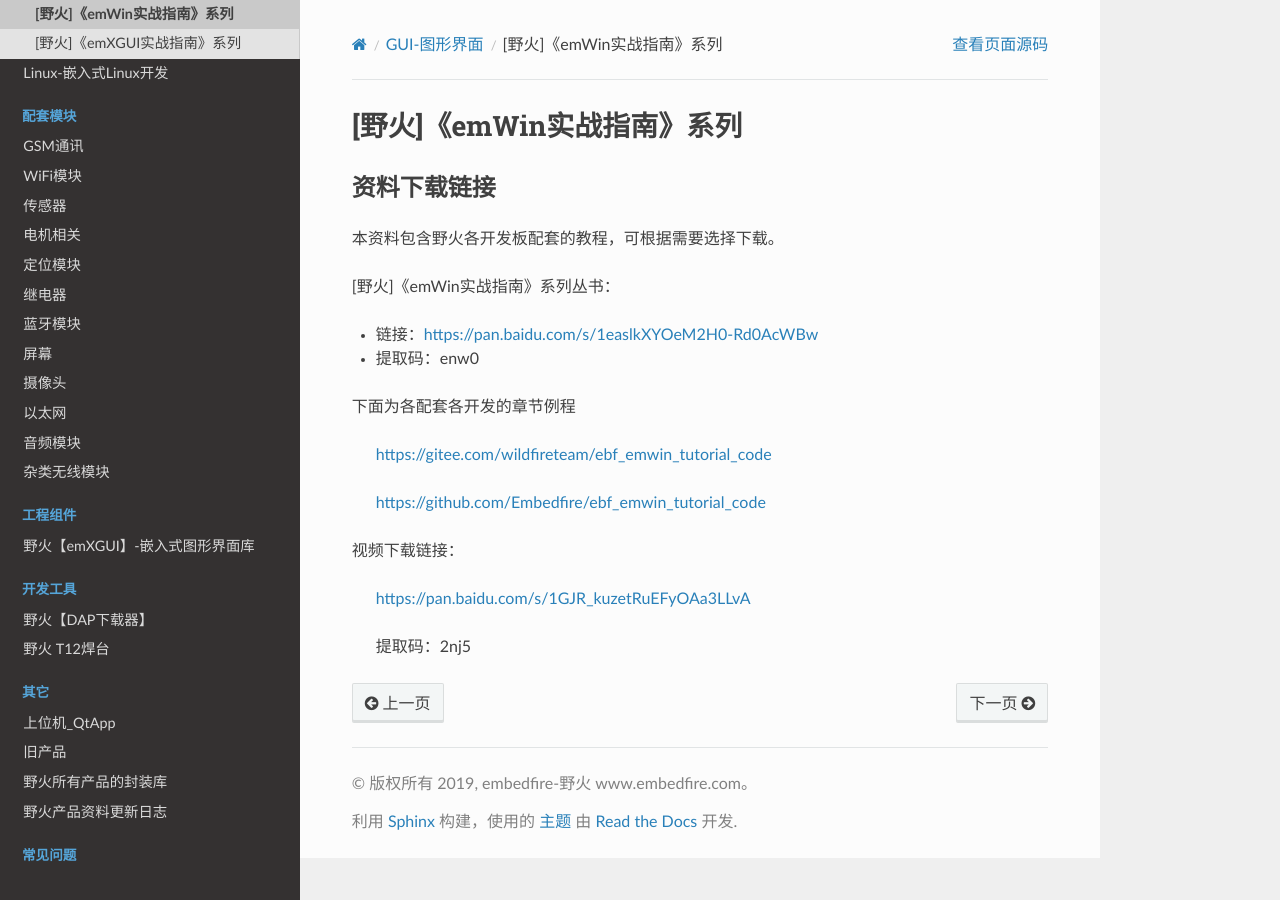
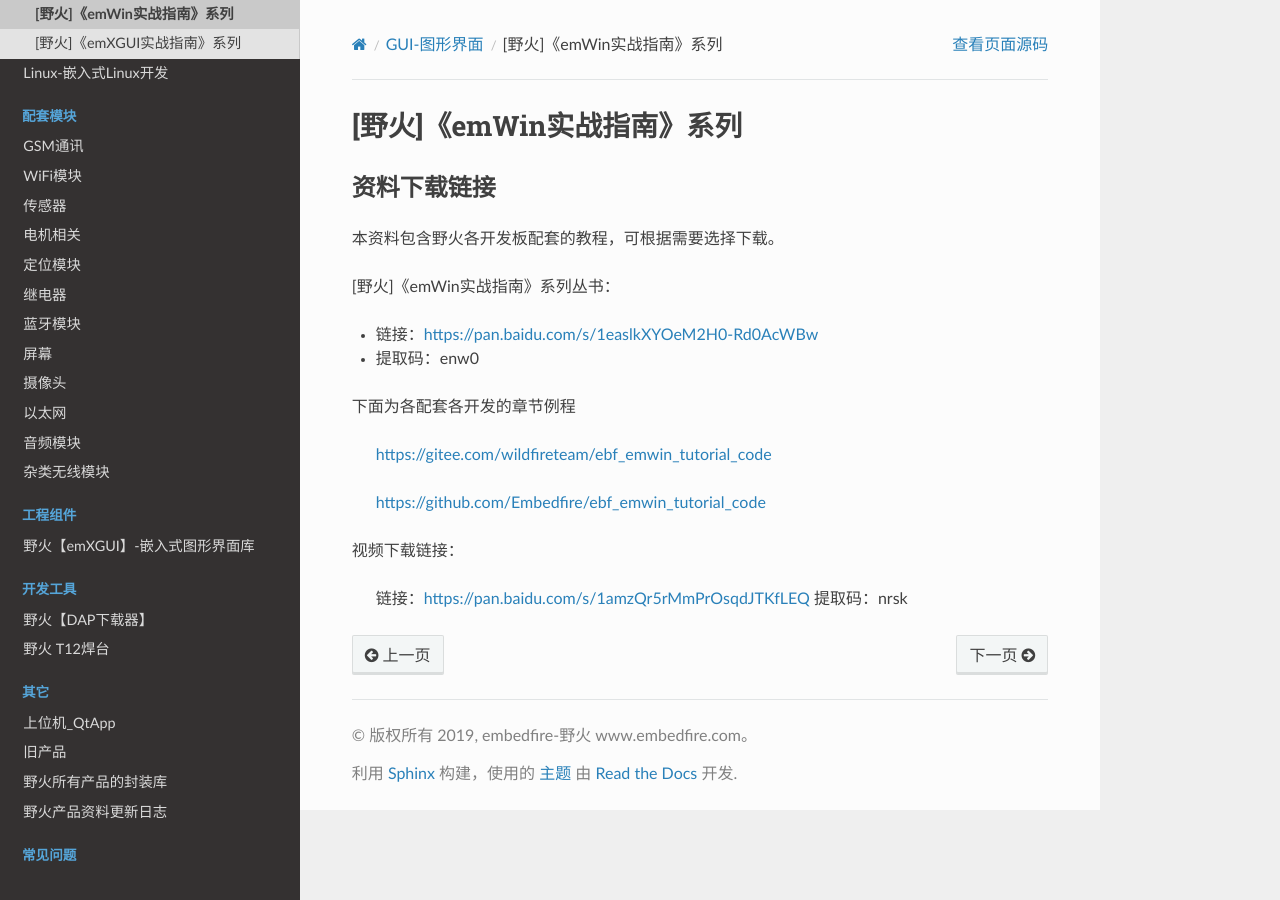
Before and after one commit to Embedfire/ebf_products, a Sphinx documentation site: the page built from documentation/tutorial/ebf_emwin_tutorial.rst, in a window 1280 px wide. Built offline with Sphinx 7.4.7 and the Read the Docs theme 2.0.0, drawn with Linux system fonts in a browser that asks for light colours; pages that are not in the unit, such as notebooks, are missing from menus.

Commit message:
Update ebf_emwin_tutorial.rst

```diff
--- a/documentation/tutorial/ebf_emwin_tutorial.rst
+++ b/documentation/tutorial/ebf_emwin_tutorial.rst
@@ -24,6 +24,5 @@
 
 视频下载链接：
 
- https://pan.baidu.com/s/1GJR_kuzetRuEFyOAa3LLvA
-
- 提取码：2nj5
+ 链接：https://pan.baidu.com/s/1amzQr5rMmPrOsqdJTKfLEQ
+ 提取码：nrsk
```
